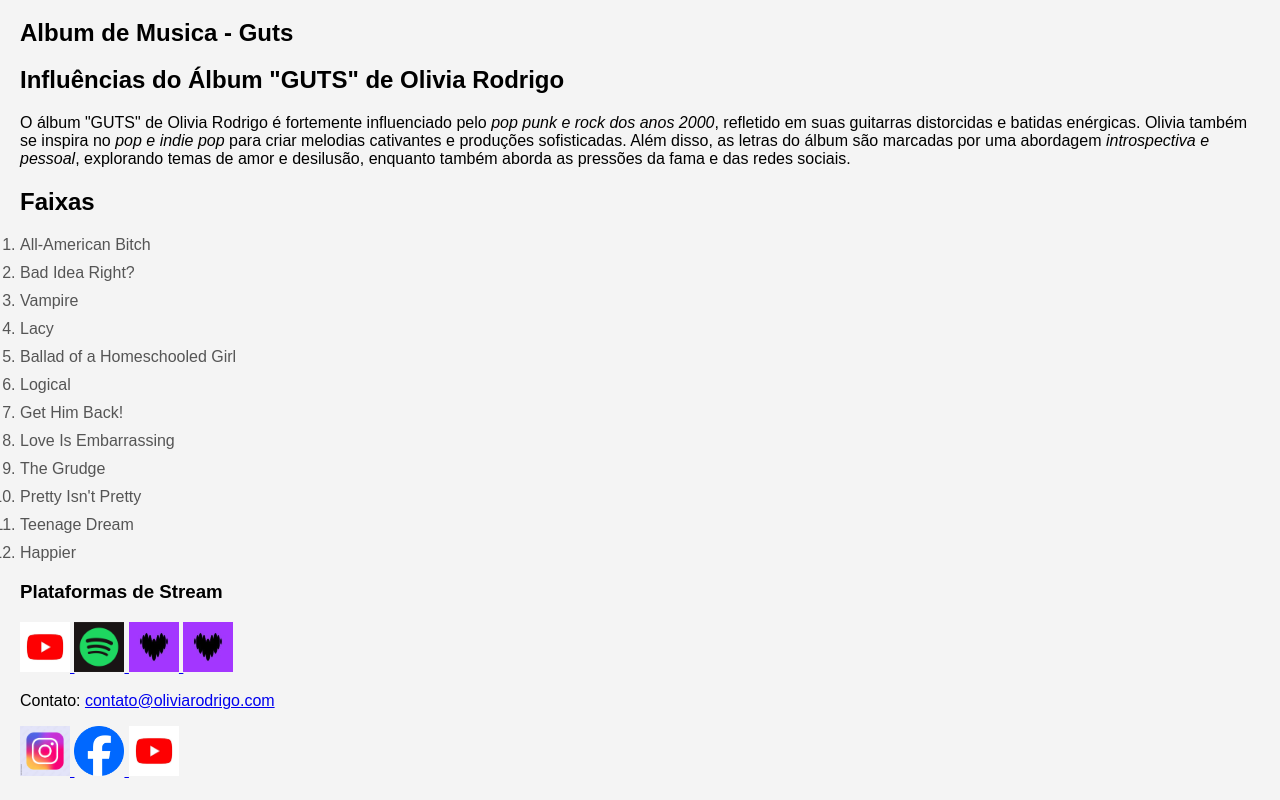
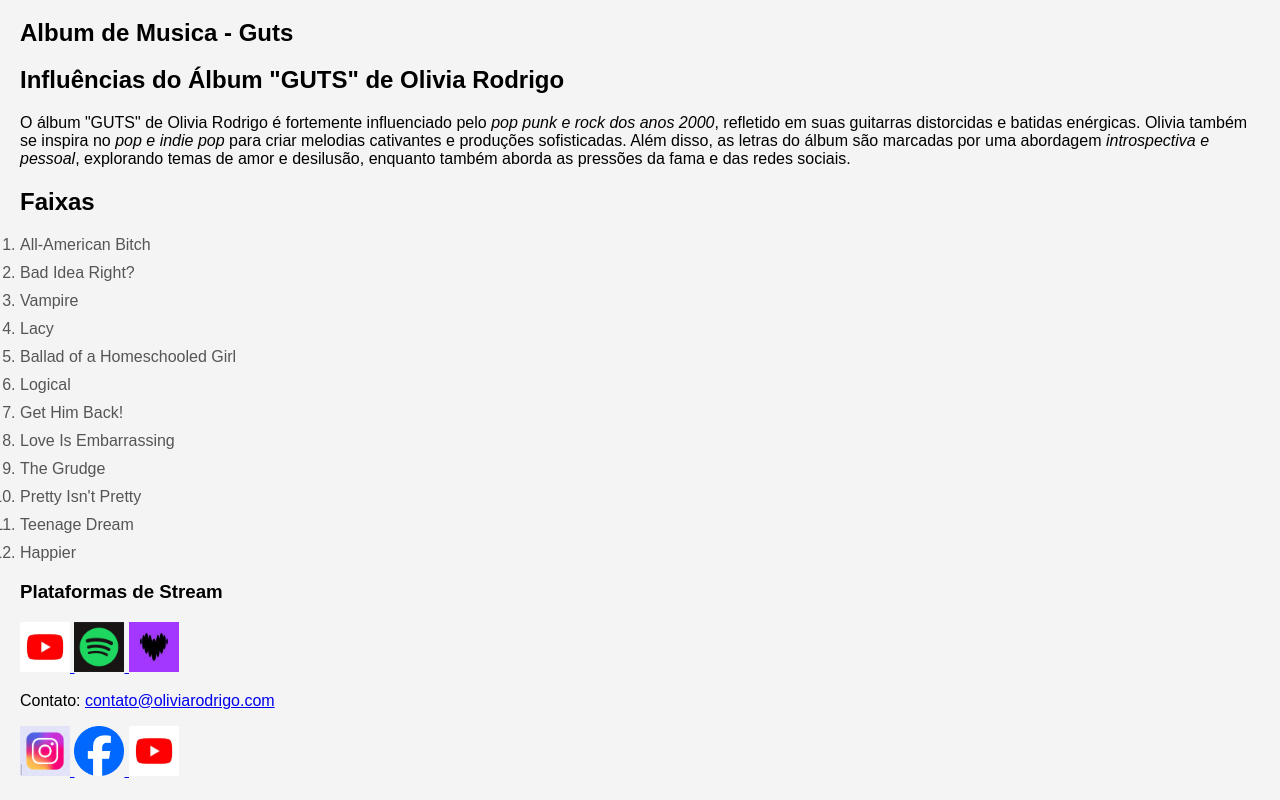
Before and after one commit to Tauanna247/atv8, a plain HTML site: page musica.html in a window 1280 px wide. Shown: the part 1145-1945 px from the top of the page. Drawn offline with Linux system fonts and the light colour scheme.

Commit message:
mensagem de commit

```diff
--- a/musica.html
+++ b/musica.html
@@ -77,9 +77,6 @@
         <a href="https://www.deezer.com/search/guts%20olivia%20rorigo/track">
             <img src="images/dreezer.jpg" alt="Drezeer" width="50">
         </a>
-        <a heref="https://www.deezer.com/search/guts%20olivia%20rorigo/track">
-            <img src="images/dreezer.jpg" alt="Drezeer" width="50">
-        </a>
 
     <footer>
         <div>
```
